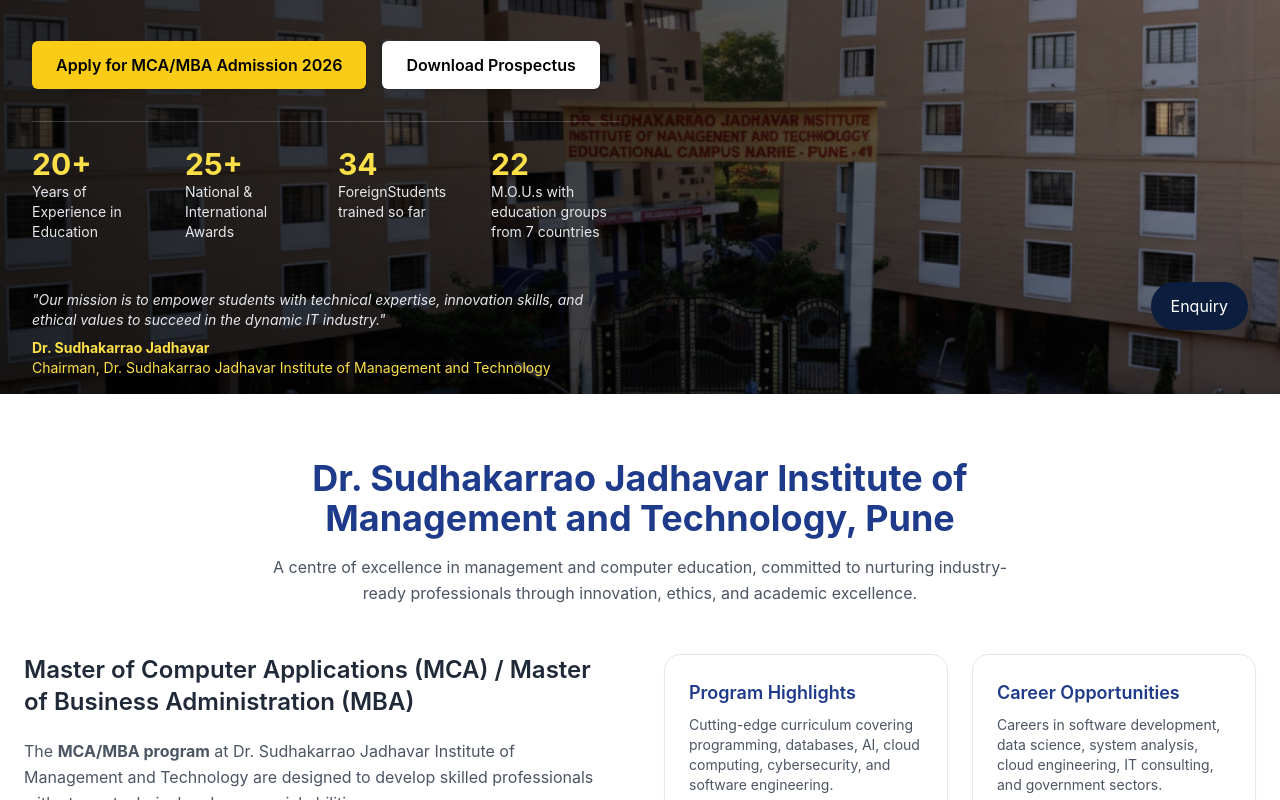
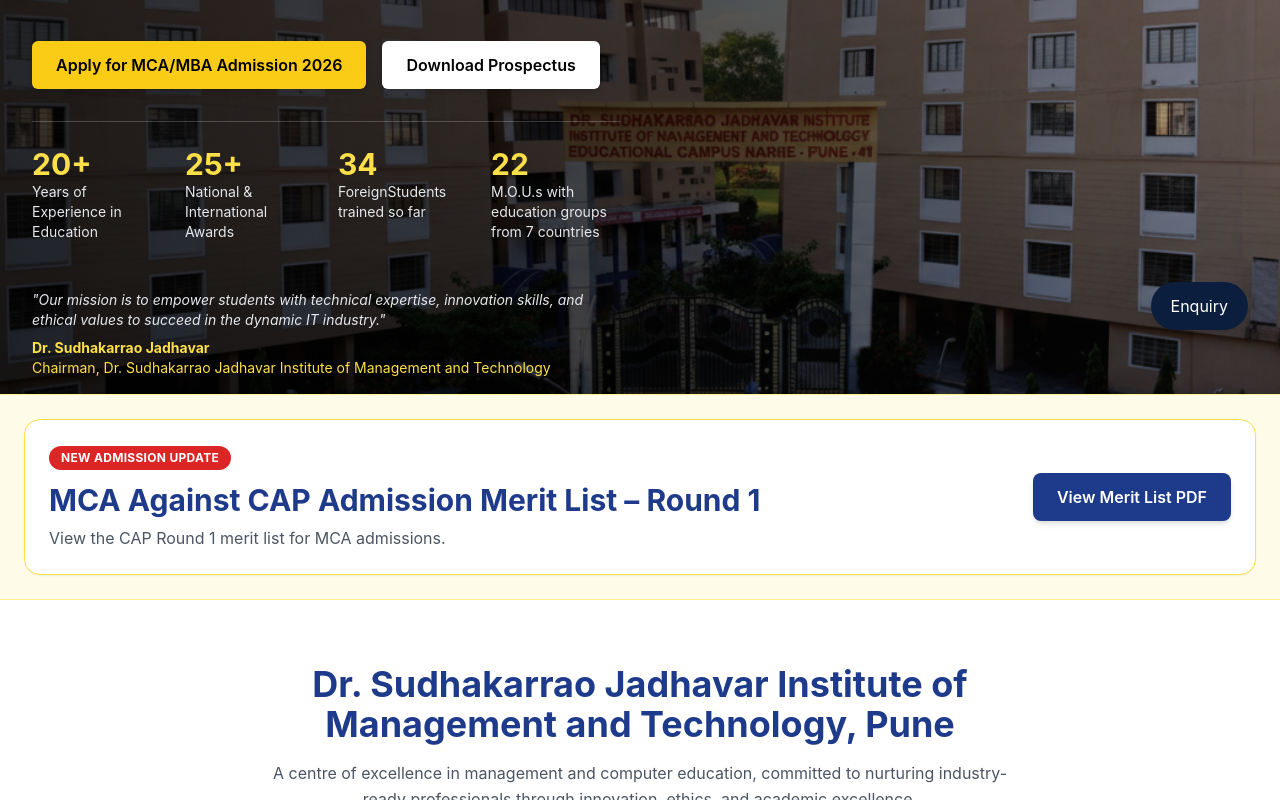
Before and after one commit to sumitchaskar0007-coder/sjimt, a React (Vite) app: page / in a window 1280 px wide. Shown: the part 438-1238 px from the top of the page. Built offline with nearby package versions, Linux system fonts and the light colour scheme; no server answers.

Commit message:
Add CAP Round 1 merit list to homepage

```diff
--- a/src/pages/Home.jsx
+++ b/src/pages/Home.jsx
@@ -114,6 +114,34 @@
             >
               {/* Reserved for future image / illustration */}
             </motion.div>
+          </div>
+        </div>
+      </section>
+
+      {/* ================= CAP ROUND 1 MERIT LIST ================= */}
+      <section className="w-full bg-yellow-50 border-y border-yellow-200 py-6">
+        <div className="max-w-7xl mx-auto px-6">
+          <div className="flex flex-col md:flex-row md:items-center md:justify-between gap-5 rounded-xl bg-white border border-yellow-300 p-6 shadow-sm">
+            <div>
+              <span className="inline-flex rounded-full bg-red-600 px-3 py-1 text-xs font-bold uppercase tracking-wide text-white">
+                New Admission Update
+              </span>
+              <h2 className="mt-3 text-2xl md:text-3xl font-bold text-blue-900">
+                MCA Against CAP Admission Merit List – Round 1
+              </h2>
+              <p className="mt-2 text-gray-600">
+                View the CAP Round 1 merit list for MCA admissions.
+              </p>
+            </div>
+
+            <a
+              href="/assets/pdf/cap_round1.pdf"
+              target="_blank"
+              rel="noopener noreferrer"
+              className="inline-flex shrink-0 items-center justify-center rounded-lg bg-blue-900 px-6 py-3 font-semibold text-white shadow-md transition hover:bg-blue-800 hover:shadow-lg"
+            >
+              View Merit List PDF
+            </a>
           </div>
         </div>
       </section>
```
Also changed, not shown: 6 other files (tests, documents, lock files or other folders).
